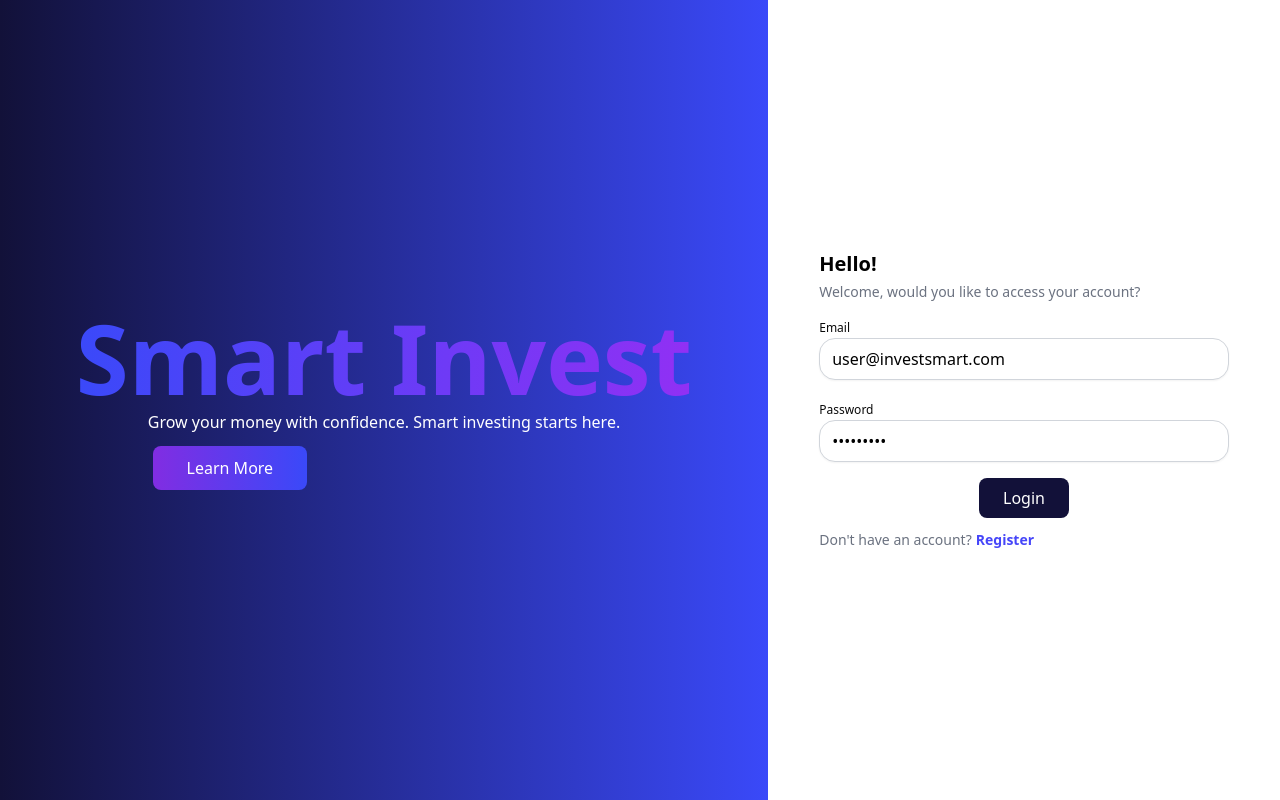
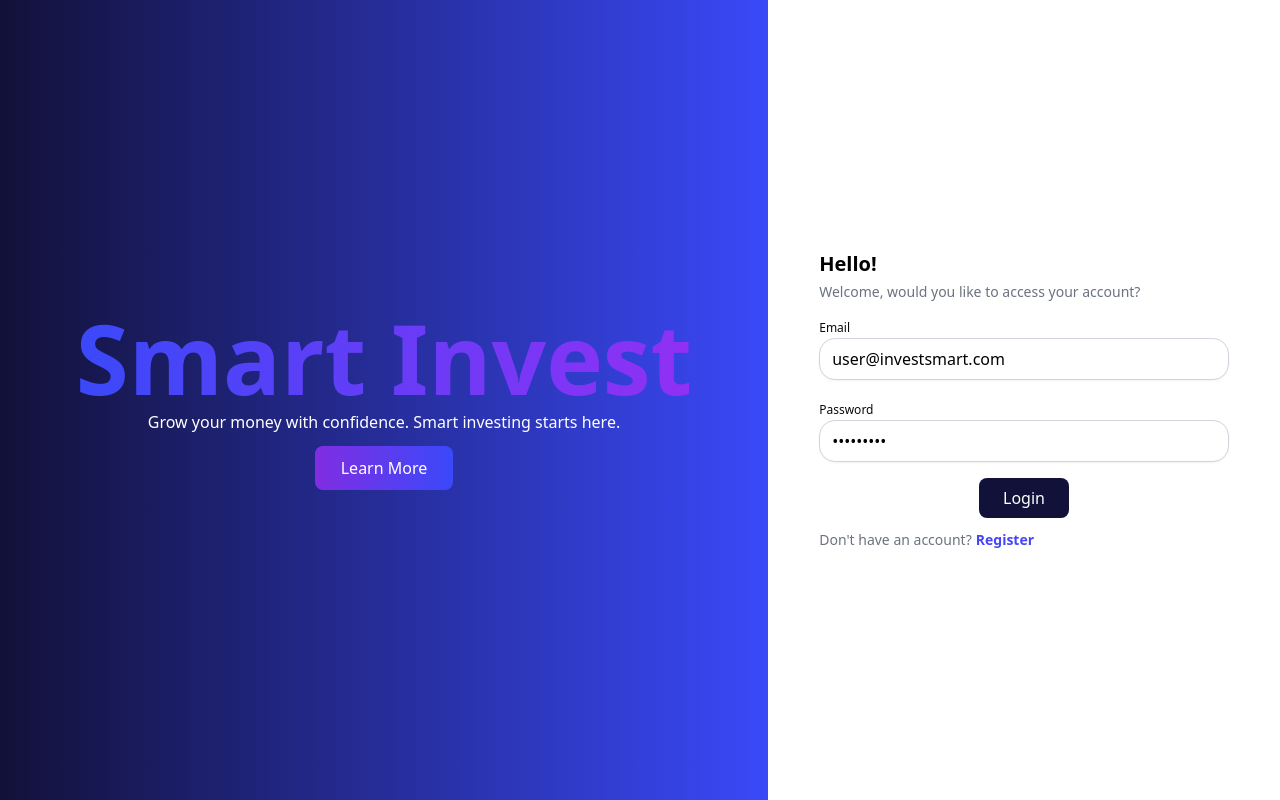
Before and after one commit to refilwe-tech/invest-smart-web, a React (Vite) app: page /login in a window 1280 px wide. Built offline with nearby package versions, Linux system fonts and the light colour scheme; no server answers.

Commit message:
Register/Login Std

```diff
--- a/src/components/common/index.ts
+++ b/src/components/common/index.ts
@@ -11,3 +11,4 @@ export * from './delete-button'
 export * from './pie-graph'
 export * from './edit-button'
 export * from './finance-card'
+export * from './intro-section'
--- /dev/null
+++ b/src/components/common/intro-section.tsx
@@ -0,0 +1,24 @@
+import { useNavigate } from "@tanstack/react-router";
+import { Button } from "./button";
+import { GradientHeading } from "./gradient-heading";
+
+export const IntroSection = () => {
+  const navigate = useNavigate();
+  const learnMore = () => navigate({ to: "/" });
+
+  return (
+    <section className="grid gap-3">
+      <section className="flex flex-col gap-1">
+        <GradientHeading>Smart Invest</GradientHeading>
+        <p className="text-base text-center text-white">
+          Grow your money with confidence. Smart investing starts here.
+        </p>
+      </section>
+      <section className="text-center">
+        <Button variant="gradient" onClick={learnMore}>
+          Learn More
+        </Button>
+      </section>
+    </section>
+  );
+};
--- a/src/components/pages/auth-pages/login-page.tsx
+++ b/src/components/pages/auth-pages/login-page.tsx
@@ -1,26 +1,11 @@
-import { useNavigate } from "@tanstack/react-router";
-
-import { Button, GradientHeading } from "../../common";
+import { IntroSection } from "../../common";
 import { LoginForm } from "../../forms";
 
 export const LoginPage = () => {
-  const navigate = useNavigate({ from: "/login" });
-  const learnMore = () => navigate({ to: "/" });
-
   return (
     <section className="w-full flex h-screen">
       <section className="w-[60%] grid place-items-center h-full bg-gradient-to-r from-tertiary to-[#3A49F9]">
-        <section className="grid gap-3">
-          <section className="flex flex-col gap-1">
-            <GradientHeading>Smart Invest</GradientHeading>
-            <p className="text-base text-center text-white">
-              Grow your money with confidence. Smart investing starts here.
-            </p>
-          </section>
-          <section className="flex items-center justify-center w-1/2">
-            <Button variant="gradient" className="w-1/2" onClick={learnMore}>Learn More</Button>
-          </section>
-        </section>
+        <IntroSection />
       </section>
       <section className="w-[40%] h-full bg-white grid place-items-center">
         <section className="grid gap-3 w-[80%]">
--- a/src/components/pages/auth-pages/register-page.tsx
+++ b/src/components/pages/auth-pages/register-page.tsx
@@ -1,25 +1,11 @@
-import { useNavigate } from "@tanstack/react-router";
-
-import { Button, GradientHeading } from "../../common";
+import { IntroSection } from "../../common";
 import { RegisterForm } from "../../forms";
 
 export const RegisterPage = () => {
-  const navigate = useNavigate({from:'/register'});
-  const learnMore = ()=> navigate({to:'/'})
-
   return (
     <section className="w-full flex h-screen">
       <section className="w-[60%] grid place-items-center h-full bg-gradient-to-r from-tertiary to-[#3A49F9]">
-      <section className="grid gap-3">
-        <section className="flex flex-col gap-1">
-          <GradientHeading>Smart Invest</GradientHeading>
-          <p className="text-base text-center text-white">
-            Grow your money with confidence. Smart investing starts here.
-          </p>
-        </section>
-        <section className="text-center"> <Button variant="gradient" onClick={learnMore}>Learn More</Button></section>
-
-      </section>
+        <IntroSection />
       </section>
       <section className="w-[40%] h-full bg-white grid place-items-center">
         <section className="grid gap-3 w-[80%]">
@@ -29,7 +15,6 @@ export const RegisterPage = () => {
               Create an account to get started.
             </p>
           </section>
-
 
           <RegisterForm />
           <section className="flex gap-1">
@@ -41,4 +26,5 @@ export const RegisterPage = () => {
         </section>
       </section>
     </section>
-);}
+  );
+};
--- a/src/services/auth-service/auth-service.ts
+++ b/src/services/auth-service/auth-service.ts
@@ -1,6 +1,6 @@
 import axios from "axios";
 import config from "../../../config";
-import { LoginUser, NewUser, newUserDto } from "./DTOs";
+import { type LoginUser, type NewUser, newUserDto } from "./DTOs";
 const { hostUrl } = config;
 
 const authBaseUrl = `${hostUrl}/auth`;
```
Lines whose indentation alone changed are shown as unchanged.
